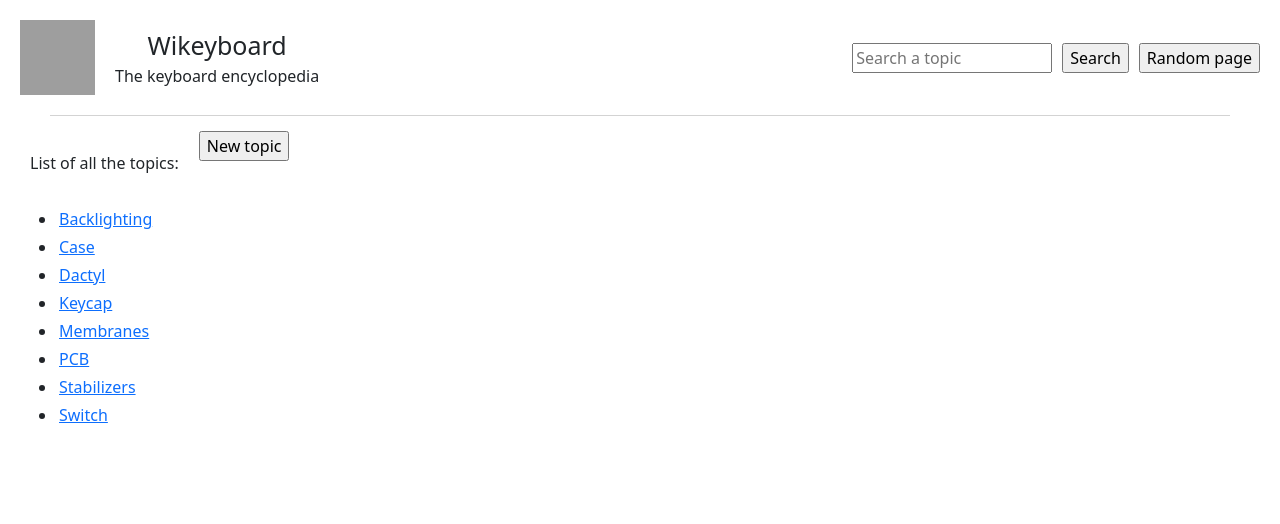
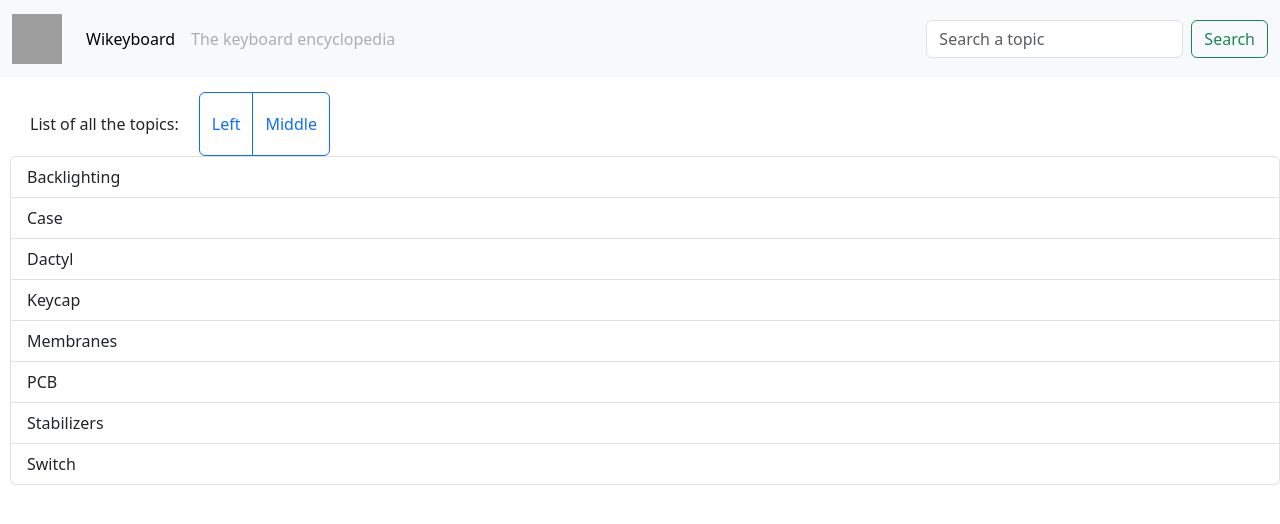
Before and after one commit to Omjihn/CS50, a Django app: page /wiki/ in a window 1280 px wide. Shown: the top 524 px of the page. Run offline with Django 4.2, Linux system fonts and the light colour scheme; grey boxes are pictures that could not be loaded.

Commit message:
Reworking html in progress with html templates and bootstrap

```diff
--- a/Project_1/wiki/templates/wiki/editPage.html
+++ b/Project_1/wiki/templates/wiki/editPage.html
@@ -33,9 +33,7 @@
         <div style="padding: 10px;">
             <form  action="./" method="post" >
                 {% csrf_token %}
-                <textarea name="new_content" style="resize: both; width: 80%; height: auto; min-height: 450px;">
-                    {{ content }}
-                </textarea>
+                <textarea name="new_content" style="resize: both; width: 80%; height: auto; min-height: 450px;">{{ content }}</textarea>
                 <div>
                     <input type="submit" value="Modify" ></input>
                     <a href="./">
--- a/Project_1/wiki/templates/wiki/index.html
+++ b/Project_1/wiki/templates/wiki/index.html
@@ -1,49 +1,24 @@
-<!DOCTYPE html>
-<html lang="en">
-<head>
-    <title>Wikeyboard</title>
-    <link rel="icon" type="image/x-icon" href="https://i.imgur.com/lh2F7PV.png">
-    <link href="https://cdn.jsdelivr.net/npm/bootstrap@5.3.3/dist/css/bootstrap.min.css" rel="stylesheet" integrity="sha384-QWTKZyjpPEjISv5WaRU9OFeRpok6YctnYmDr5pNlyT2bRjXh0JMhjY6hW+ALEwIH" crossorigin="anonymous">
-</head>
-<body>
-    <header style="padding: 20px;">
-        <div style="display: flex; align-items: center; justify-content: space-between;">
-            <div style="display: flex; align-items: center;">
-                <a href="/wiki/">
-                    <img src="https://i.imgur.com/lh2F7PV.png" width="75" height="75">
-                </a>
-                <div style="display: flex; flex-direction: column; justify-content: center; align-items: center; min-width: 235px;">
-                    <a style="font-size: 25px; padding: 0px 20px;">Wikeyboard</a>
-                    <a style="padding: 0px 20px;">The keyboard encyclopedia</a>
-                </div>
-            </div>
-            <div style="display: flex; align-items: center;">
-                <form method="POST" action="/wiki/search/" style="display: flex; align-items: center;">
-                    {% csrf_token %}
-                    <input type="text" name="search" placeholder="Search a topic" required="required" style="width: 200px; margin-right: 10px;">
-                    <input type="submit" value="Search"></input>
-                </form>
-                <a href="/wiki/random/" style="margin-left: 10px;">
-                    <input type="button" value="Random page"></input>
-                </a>
-            </div>
-        </div>
-    </header>
-    <div style="border-bottom: 1px solid lightgray; margin: 0px 50px;"></div>
+
+{% extends "wiki/wikiTemplate.html" %}
+
+{% block body %}
 <div style="padding-left: 10px; margin-top: 15px;">
     <div style="display: flex;">
         <a style="padding: 20px;">List of all the topics:</a>
-            <div>
+        <div class="btn-group" role="group" aria-label="Basic outlined example">
+            <button type="button" class="btn btn-outline-primary">Left</button>
+            <button type="button" class="btn btn-outline-primary">Middle</button>
+          </div>
+        <!-- <div>
             <a href="/wiki/new/">
                 <input type="button" value="New topic"></input>
             </a>
+        </div> -->
     </div>
-        </div>
-        <ul style="margin-top: 10px;">
+    <div class="list-group">
         {% for entry in entries %}
-                <li style="padding: 2px; margin-left: 15px;"><a href="/wiki/{{ entry }}">{{ entry }}</a></li>
+            <a href="/wiki/{{ entry }}" class="list-group-item list-group-item-action">{{ entry }}</a>
         {% endfor %}
     </ul>
 </div>
-</body>
-</html>
+{% endblock %}
--- /dev/null
+++ b/Project_1/wiki/templates/wiki/wikiTemplate.html
@@ -0,0 +1,47 @@
+<!DOCTYPE html>
+<html lang="en">
+<head>
+    <meta charset="UTF-8">
+    <meta name="viewport" content="width=device-width, initial-scale=1.0">
+    <link rel="icon" type="image/x-icon" href="https://i.imgur.com/lh2F7PV.png">
+    <link href="https://cdn.jsdelivr.net/npm/bootstrap@5.3.3/dist/css/bootstrap.min.css" rel="stylesheet" integrity="sha384-QWTKZyjpPEjISv5WaRU9OFeRpok6YctnYmDr5pNlyT2bRjXh0JMhjY6hW+ALEwIH" crossorigin="anonymous">
+    <title>{{title}}Wikeyboard</title>
+</head>
+<body>
+    <header>
+        <nav class="navbar navbar-expand-lg bg-body-tertiary">
+            <div class="container-fluid">
+                <a class="navbar-brand" href="/wiki/">
+                    <img src="https://i.imgur.com/lh2F7PV.png" alt="Brand Logo" class="d-inline-block align-text-top" height="50px" width="50px">
+                </a>
+                <button class="navbar-toggler" type="button" data-bs-toggle="collapse" data-bs-target="#navbarSupportedContent" aria-controls="navbarSupportedContent" aria-expanded="false" aria-label="Toggle navigation">
+                    <span class="navbar-toggler-icon"></span>
+                </button>
+                <div class="collapse navbar-collapse" id="navbarSupportedContent">
+                    <ul class="navbar-nav me-auto mb-2 mb-lg-0">
+                        <li class="nav-item">
+                            <a class="nav-link active"  aria-current="page" href="/wiki/">Wikeyboard</a>
+                        </li>
+                        <li class="nav-item">
+                            <a class="nav-link disabled" aria-disabled="true">The keyboard encyclopedia</a>
+                        </li>
+                    </ul>
+                    <form class="d-flex" role="search" method="POST" action="/wiki/search/">
+                        {% csrf_token %}
+                        <input required class="form-control me-2" type="search" name="search" placeholder="Search a topic" aria-label="Search">
+                        <button class="btn btn-outline-success" type="submit">Search</button>
+                    </form>
+                </div>
+            </div>
+        </nav>
+    </header>
+    <main>
+        {% block body %}
+        {% endblock %}
+    </main>
+    <footer>
+
+    </footer>
+    <script src="https://cdn.jsdelivr.net/npm/bootstrap@5.3.3/dist/js/bootstrap.bundle.min.js" integrity="sha384-YvpcrYf0tY3lHB60NNkmXc5s9fDVZLESaAA55NDzOxhy9GkcIdslK1eN7N6jIeHz" crossorigin="anonymous"></script>
+</body>
+</html>
--- a/Project_1/wiki/views.py
+++ b/Project_1/wiki/views.py
@@ -19,8 +19,9 @@ def index(request):
     """
 
     entries = list_entries()
-    return render(request, 'wiki/index.html', {
-        'entries': entries
+    return render(request, "wiki/index.html", {
+        'entries': entries,
+        'title' : ""
     })
 
 def page(request, name):
@@ -70,11 +71,9 @@ def newPage(request):
     elif request.method == "POST":
         f = get_entry(request.POST['name'])
         if f != None:
-            print("The file exist")
             return render(request, "wiki/error.html", {
             "message": "Error this topic already exist."
         })
-        print("The file do not exist")
         create_entry(request.POST['name'], request.POST['content'])
         return redirect(f"/wiki/{request.POST['name']}/")
 
@@ -85,7 +84,6 @@ def getRandom(request):
     """
     Redirect to a random entry if exist
     """
-    print("passed")
     entry = get_random_entry()
     if entry != None:
         return redirect(f"/wiki/{entry}/")
@@ -93,7 +91,6 @@ def getRandom(request):
         return redirect("/wiki/")
 
 def searchIndex(request):
-    print("index")
     toReturn = list()
     if request.method == "POST":
         search_term = request.POST['search'].strip()
```
Lines whose indentation alone changed are shown as unchanged.
